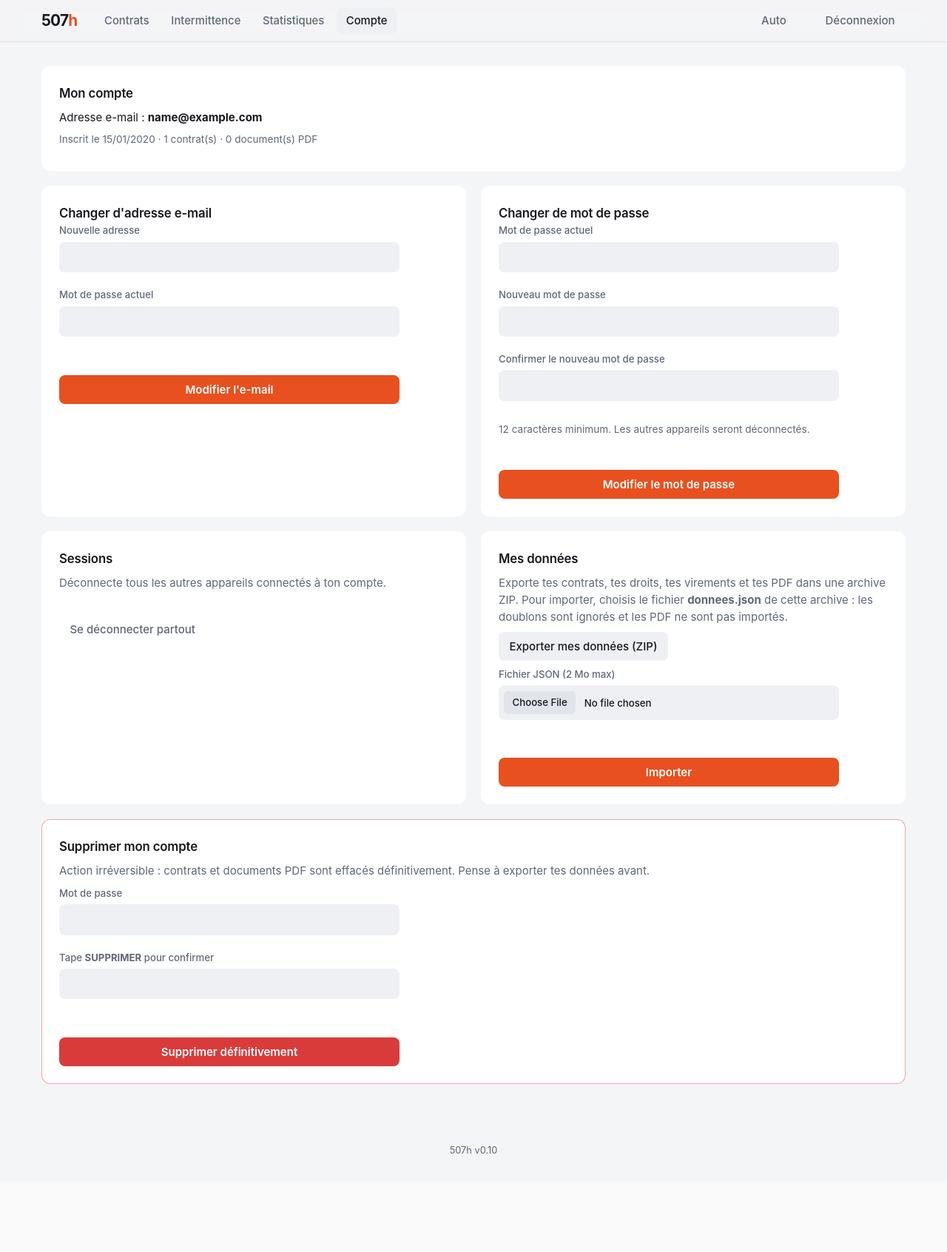
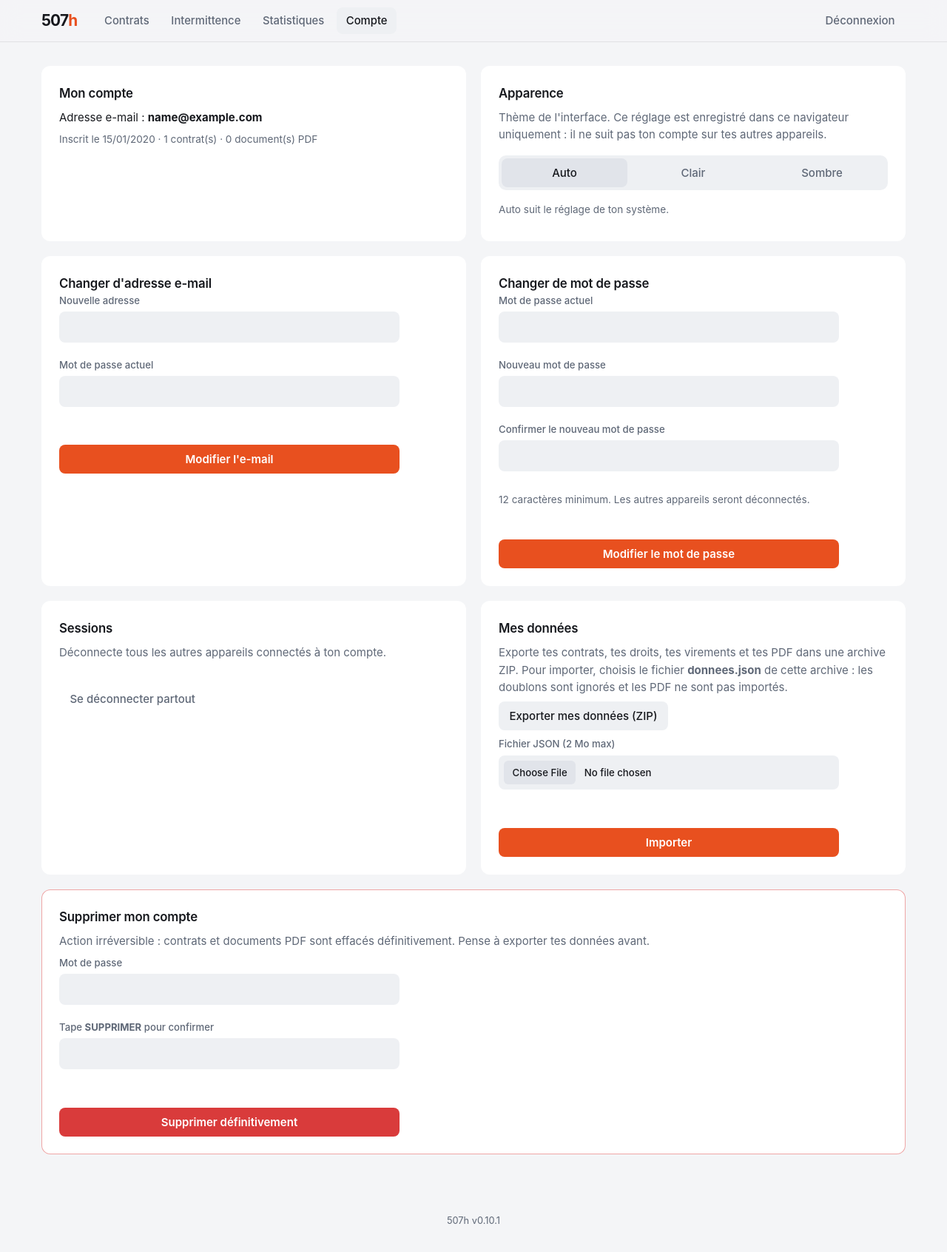
Before and after one commit to migmul/507h, a Flask app: page /account in a window 1280 px wide. Shown: the whole page at 74% size. Before the commit the page ends 1559 px from the top, so only its background shows below. Run offline with Flask 3, Linux system fonts and the light colour scheme; the visitor is signed in with stand-in values (Sample User, id 1); tables that the repository leaves empty hold one stand-in row (values such as "Sample post"); data that the repository does not hold is empty; parts of the project's set-up code (start-up, migrations or seed data) failed here and were passed over.

Commit message:
refactor: sélecteur de thème déplacé dans la page Compte, réglage propre au navigateur (v0.10.1)

```diff
--- a/main.py
+++ b/main.py
@@ -18,7 +18,7 @@ from flask import (Flask, abort, g, jsonify, redirect, render_template, request,
 from werkzeug.security import check_password_hash, generate_password_hash
 from werkzeug.utils import secure_filename
 
-APP_VERSION = "0.10"
+APP_VERSION = "0.10.1"
 
 BASE = Path(__file__).parent
 INSTANCE = BASE / "instance"
--- a/static/js/account.js
+++ b/static/js/account.js
@@ -89,4 +89,26 @@ $('#logout-all').onclick = async () => {
         setMsg($('#misc-msg'), ex.message);
     }
 };
+
+/* ---------- Apparence (propre au navigateur) ---------- */
+const themeButtons = document.querySelectorAll('[data-theme-choice]');
+
+function showTheme() {
+    const current = Theme.get();
+    themeButtons.forEach((b) => {
+        const on = b.dataset.themeChoice === current;
+        b.classList.toggle('active', on);
+        b.setAttribute('aria-checked', String(on));
+    });
+}
+
+themeButtons.forEach((b) => {
+    b.addEventListener('click', () => {
+        Theme.set(b.dataset.themeChoice);
+        showTheme();
+    });
+});
+
+showTheme();
+
 loadInfo();
--- a/static/js/nav.js
+++ b/static/js/nav.js
@@ -1,4 +1,3 @@
-/* ---------- Déconnexion ---------- */
 document.getElementById('logout')?.addEventListener('click', async () => {
     const csrf = document.querySelector('meta[name="csrf-token"]').content;
     await fetch('/api/logout', {
@@ -7,46 +6,3 @@ document.getElementById('logout')?.addEventListener('click', async () => {
     });
     location.href = '/login';
 });
-
-/* ---------- Thème : Auto -> Clair -> Sombre ---------- */
-const THEMES = ['auto', 'light', 'dark'];
-const LABELS = { auto: 'Auto', light: 'Clair', dark: 'Sombre' };
-const themeBtn = document.getElementById('theme-toggle');
-
-function storedTheme() {
-    try {
-        const t = localStorage.getItem('theme');
-        return THEMES.includes(t) ? t : 'auto';
-    } catch (e) {
-        return 'auto';
-    }
-}
-
-function showTheme(t) {
-    if (!themeBtn) return;
-    themeBtn.textContent = LABELS[t];
-    themeBtn.setAttribute('aria-label', `Thème : ${LABELS[t]} (cliquer pour changer)`);
-}
-
-function applyTheme(t) {
-    if (t === 'auto') {
-        delete document.documentElement.dataset.theme;
-    } else {
-        document.documentElement.dataset.theme = t;
-    }
-    try {
-        if (t === 'auto') {
-            localStorage.removeItem('theme');
-        } else {
-            localStorage.setItem('theme', t);
-        }
-    } catch (e) {
-        // stockage indisponible : le choix vaut pour cette page seulement
-    }
-    showTheme(t);
-}
-
-showTheme(storedTheme());
-themeBtn?.addEventListener('click', () => {
-    applyTheme(THEMES[(THEMES.indexOf(storedTheme()) + 1) % THEMES.length]);
-});
--- a/static/js/theme.js
+++ b/static/js/theme.js
@@ -1,10 +1,41 @@
 (() => {
-    try {
-        const t = localStorage.getItem('theme');
-        if (t === 'light' || t === 'dark') {
+    const KEY = 'theme';
+    const CHOICES = ['auto', 'light', 'dark'];
+
+    function get() {
+        try {
+            const t = localStorage.getItem(KEY);
+            return CHOICES.includes(t) ? t : 'auto';
+        } catch (e) {
+            return 'auto';
+        }
+    }
+
+    function apply(t) {
+        if (t === 'auto') {
+            delete document.documentElement.dataset.theme;
+        } else {
             document.documentElement.dataset.theme = t;
         }
-    } catch (e) {
-        // stockage indisponible : on reste en mode automatique
     }
+
+    function set(t) {
+        if (!CHOICES.includes(t)) return;
+        try {
+            if (t === 'auto') {
+                localStorage.removeItem(KEY);
+            } else {
+                localStorage.setItem(KEY, t);
+            }
+        } catch (e) {
+            // stockage indisponible : le choix vaut pour cette page seulement
+        }
+        apply(t);
+    }
+
+    apply(get());
+    window.addEventListener('storage', (e) => {
+        if (e.key === KEY || e.key === null) apply(get());
+    });
+    window.Theme = { get, set };
 })();
--- a/templates/account.html
+++ b/templates/account.html
@@ -3,10 +3,21 @@
 {% block body %}
 <main class="container">
     <div class="cols-2 stretch">
-        <section class="card span-2">
+        <section class="card">
             <h2>Mon compte</h2>
             <p>Adresse e-mail : <strong id="acc-email">…</strong></p>
             <p class="muted small" id="acc-stats"></p>
+        </section>
+
+        <section class="card">
+            <h2>Apparence</h2>
+            <p class="muted">Thème de l'interface. Ce réglage est enregistré dans ce navigateur uniquement : il ne suit pas ton compte sur tes autres appareils.</p>
+            <div class="tabs" role="radiogroup" aria-label="Thème">
+                <button type="button" role="radio" data-theme-choice="auto">Auto</button>
+                <button type="button" role="radio" data-theme-choice="light">Clair</button>
+                <button type="button" role="radio" data-theme-choice="dark">Sombre</button>
+            </div>
+            <p class="muted small">Auto suit le réglage de ton système.</p>
         </section>
 
         <section class="card">
--- a/templates/base.html
+++ b/templates/base.html
@@ -21,7 +21,6 @@
                 <a href="{{ url_for('stats_page') }}"{% if page == 'stats_page' %} aria-current="page"{% endif %}>Statistiques</a>
                 <a href="{{ url_for('account_page') }}"{% if page == 'account_page' %} aria-current="page"{% endif %}>Compte</a>
             </nav>
-            <button id="theme-toggle" class="ghost" type="button">Auto</button>
             <button id="logout" class="ghost" type="button">Déconnexion</button>
         </div>
     </header>
```
Also changed, not shown: changelog.md.
